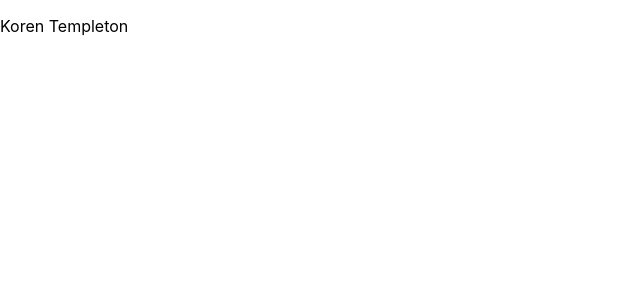
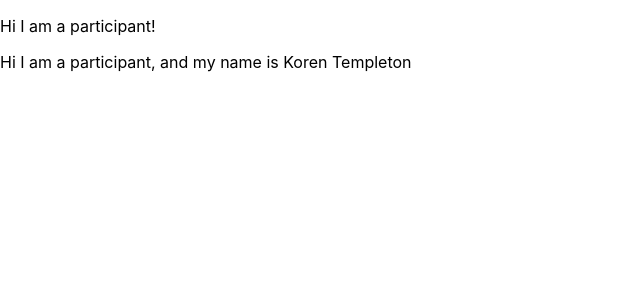
Before and after one commit to thinkful-ei-bee/james-joel-owl, a React (Create React App) app: page / in a window 1280 px wide. Shown: the top 300 px of the page, without its empty margins (0-640 px from the left). Built offline with nearby package versions, Linux system fonts and the light colour scheme.

Commit message:
add Participants component with props passing

```diff
--- a/src/App.js
+++ b/src/App.js
@@ -1,11 +1,12 @@
 import React, { Component } from 'react';
 import {participants} from './store/store';
+import Participants from './component/participants/participants';
 
 class App extends Component {
   render() {
     return (
       <div className="App">
-        <p>{participants[0].name}</p>
+        <Participants people={participants} />
       </div>
     );
   }
--- /dev/null
+++ b/src/component/participants/participants.js
@@ -0,0 +1,14 @@
+import React, { Component } from 'react';
+
+class Participant extends Component {
+  render() {
+    return (
+      <div className="Participants">
+        <p>Hi I am a participant!</p>
+        <p>Hi I am a participant, and my name is {this.props.people[0].name}</p>
+      </div>
+    );
+  }
+}
+
+export default Participant;
```
